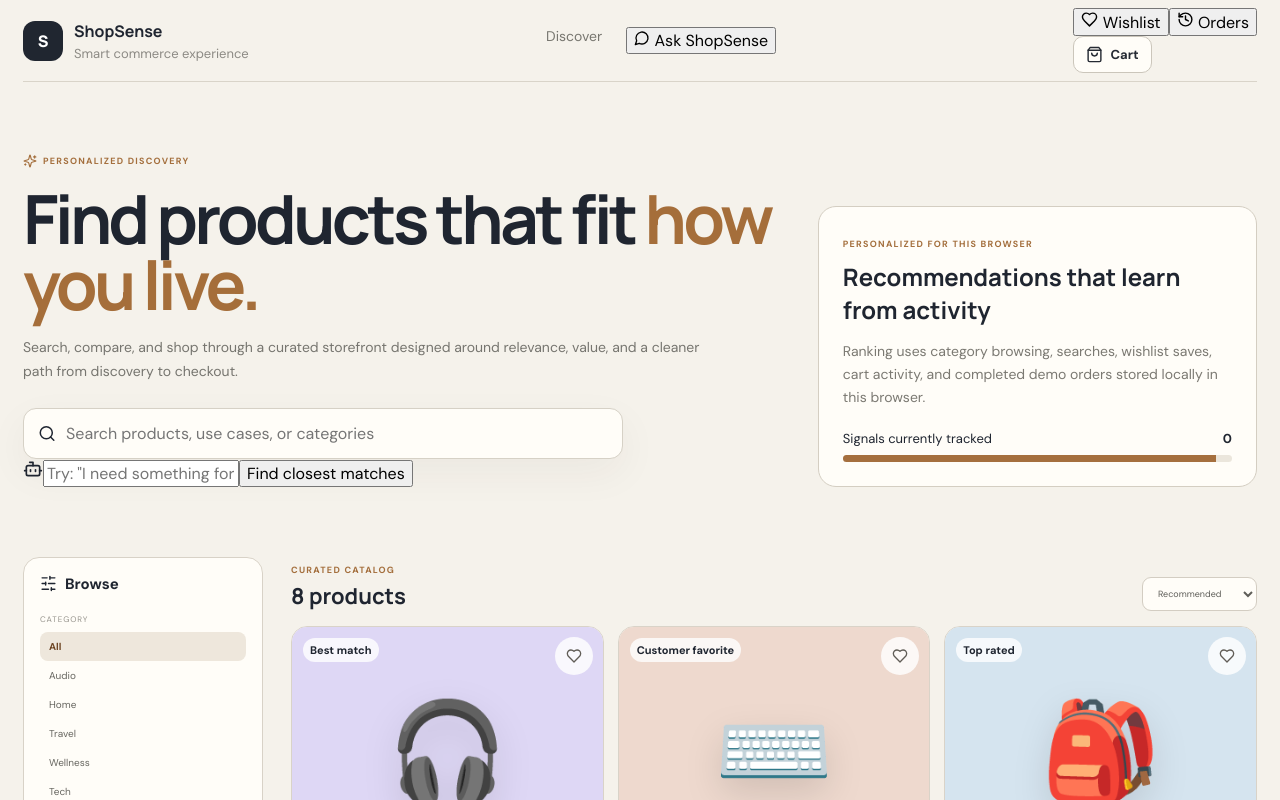
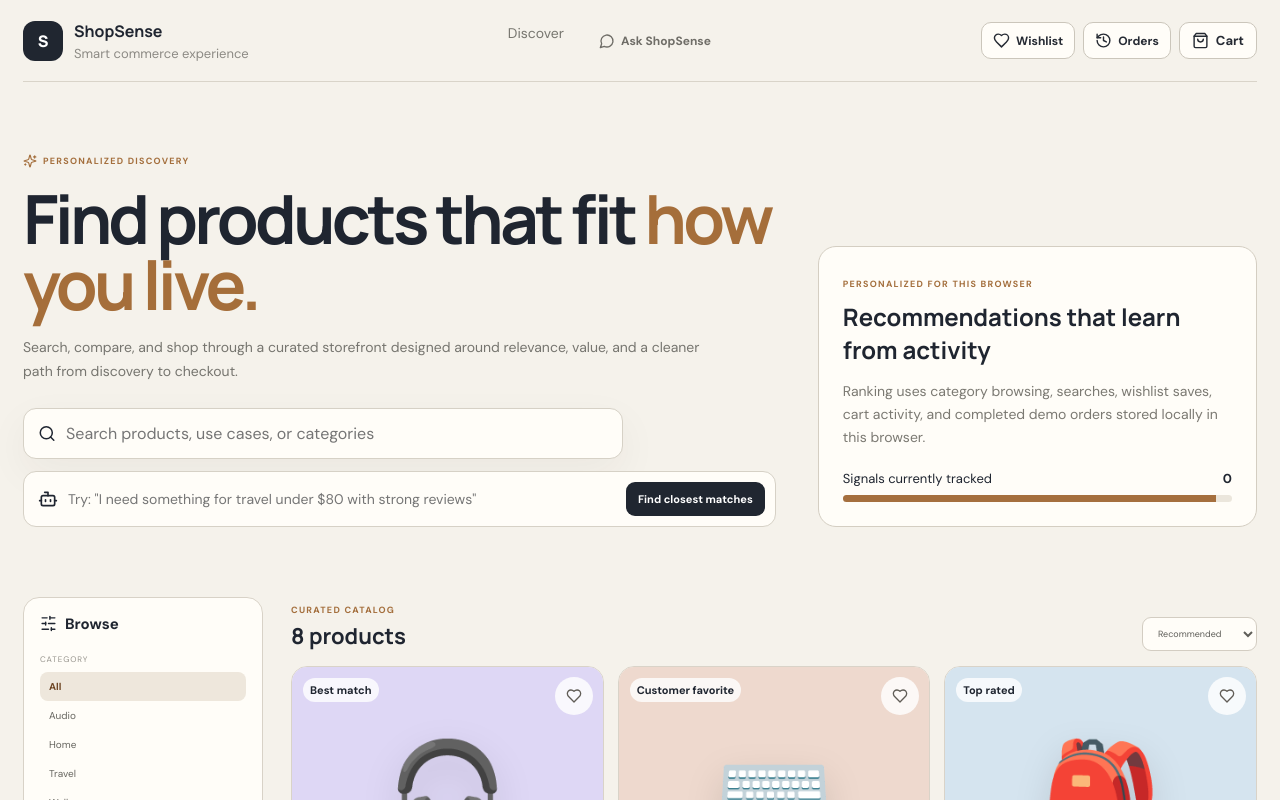
Before and after one commit to DhritiGada/Ecommerce-Website, a React (Vite) app: page / in a window 1280 px wide. Shown: the top 800 px of the page. Built offline with nearby package versions, Linux system fonts and the light colour scheme.

Commit message:
Style wishlist orders cart feedback and shopping assistant

```diff
--- a/src/styles.css
+++ b/src/styles.css
@@ -355,3 +355,244 @@ nav a { color: #77766f; text-decoration: none; font-size: 14px; }
   .product-grid { grid-template-columns: 1fr; }
   .catalog-header { align-items: flex-start; flex-direction: column; gap: 10px; }
 }
+
+
+.header-actions {
+  display: flex;
+  align-items: center;
+  gap: 8px;
+}
+
+.nav-action,
+.icon-nav {
+  border: 1px solid #cbc6bb;
+  background: #fffdf8;
+  color: #252a33;
+  border-radius: 10px;
+  padding: 9px 11px;
+  display: inline-flex;
+  align-items: center;
+  gap: 6px;
+  font-size: 12px;
+  font-weight: 700;
+}
+
+.nav-action {
+  border: 0;
+  background: transparent;
+  color: #6f6d67;
+}
+
+.icon-nav span {
+  min-width: 18px;
+  height: 18px;
+  border-radius: 999px;
+  display: grid;
+  place-items: center;
+  background: #202630;
+  color: #fff;
+  font-size: 9px;
+}
+
+.assistant-bar {
+  margin-top: 12px;
+  max-width: 760px;
+  display: grid;
+  grid-template-columns: auto 1fr auto;
+  align-items: center;
+  gap: 10px;
+  background: #fffdf8;
+  border: 1px solid #d6d1c6;
+  border-radius: 13px;
+  padding: 9px 10px 9px 14px;
+}
+
+.assistant-bar input {
+  width: 100%;
+  border: 0;
+  outline: 0;
+  background: transparent;
+  padding: 9px 0;
+  font-size: 14px;
+}
+
+.assistant-bar button,
+.saved-row button,
+.drawer-assistant-form button,
+.assistant-result button {
+  border: 0;
+  border-radius: 9px;
+  background: #202630;
+  color: white;
+  padding: 10px 12px;
+  font-size: 11px;
+  font-weight: 700;
+}
+
+.plus-sign {
+  font-size: 16px;
+  line-height: 1;
+}
+
+.toast {
+  position: fixed;
+  right: 24px;
+  bottom: 24px;
+  z-index: 30;
+  display: flex;
+  align-items: center;
+  gap: 8px;
+  background: #202630;
+  color: white;
+  border-radius: 12px;
+  padding: 12px 14px;
+  font-size: 12px;
+  box-shadow: 0 14px 40px rgba(0,0,0,.18);
+}
+
+.wide-drawer {
+  width: min(560px, 100%);
+}
+
+.drawer-list,
+.assistant-panel {
+  flex: 1;
+  overflow: auto;
+  padding: 18px 0;
+}
+
+.saved-row,
+.assistant-result {
+  display: grid;
+  grid-template-columns: 72px 1fr auto;
+  gap: 12px;
+  align-items: center;
+  padding: 12px 0;
+  border-bottom: 1px solid #ebe5da;
+}
+
+.saved-row strong,
+.assistant-result h3,
+.order-heading strong {
+  display: block;
+  font-size: 14px;
+}
+
+.saved-row span,
+.assistant-result p,
+.order-heading span,
+.order-item {
+  display: block;
+  margin-top: 4px;
+  color: #827f77;
+  font-size: 12px;
+}
+
+.order-card {
+  border: 1px solid #ddd6ca;
+  border-radius: 13px;
+  padding: 14px;
+  margin-bottom: 12px;
+  background: #fffaf2;
+}
+
+.order-heading,
+.order-item {
+  display: flex;
+  justify-content: space-between;
+  gap: 14px;
+}
+
+.order-heading {
+  align-items: flex-start;
+  padding-bottom: 10px;
+  border-bottom: 1px solid #e7e0d5;
+}
+
+.order-item {
+  padding-top: 10px;
+}
+
+.assistant-intro {
+  display: flex;
+  gap: 10px;
+  align-items: flex-start;
+  background: #f4eee4;
+  border-radius: 12px;
+  padding: 13px;
+  color: #8d6138;
+}
+
+.assistant-intro p,
+.assistant-note {
+  margin: 0;
+  color: #69655f;
+  font-size: 13px;
+  line-height: 1.55;
+}
+
+.drawer-assistant-form {
+  display: grid;
+  grid-template-columns: 1fr auto;
+  gap: 8px;
+  margin: 14px 0;
+}
+
+.drawer-assistant-form input {
+  border: 1px solid #d4cec3;
+  border-radius: 9px;
+  padding: 11px;
+  font-size: 13px;
+}
+
+.assistant-results {
+  display: flex;
+  flex-direction: column;
+  gap: 8px;
+  margin-top: 14px;
+}
+
+.assistant-thumb {
+  width: 72px;
+  height: 72px;
+  border-radius: 12px;
+  display: grid;
+  place-items: center;
+  font-size: 34px;
+}
+
+@media (max-width: 850px) {
+  .header-actions {
+    gap: 5px;
+  }
+
+  .icon-nav {
+    padding: 8px;
+    font-size: 0;
+  }
+
+  .icon-nav span {
+    font-size: 9px;
+  }
+
+  .assistant-bar {
+    grid-template-columns: auto 1fr;
+  }
+
+  .assistant-bar button {
+    grid-column: 1 / -1;
+  }
+}
+
+@media (max-width: 560px) {
+  .saved-row,
+  .assistant-result {
+    grid-template-columns: 58px 1fr;
+  }
+
+  .saved-row button,
+  .assistant-result button {
+    grid-column: 2;
+    width: fit-content;
+  }
+}
```
